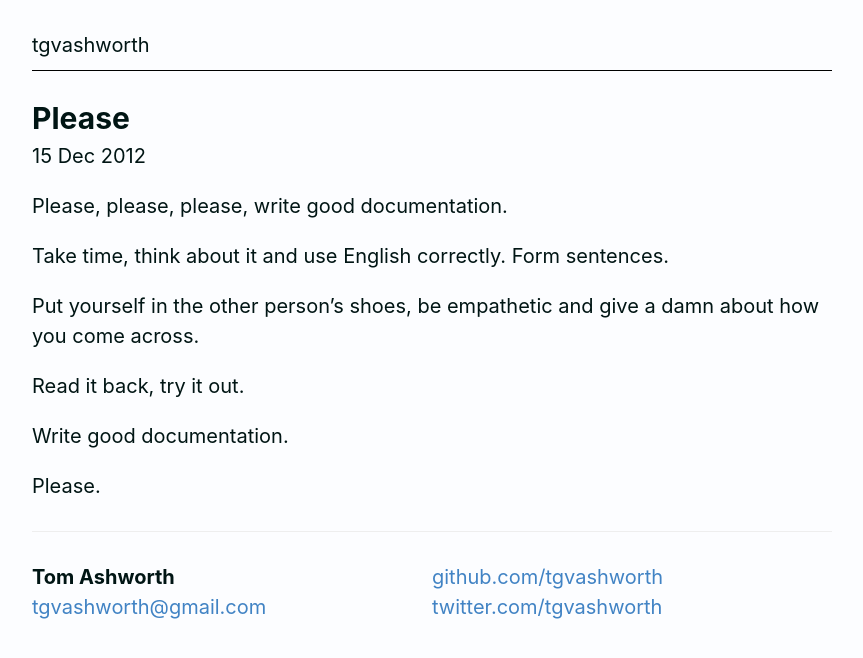
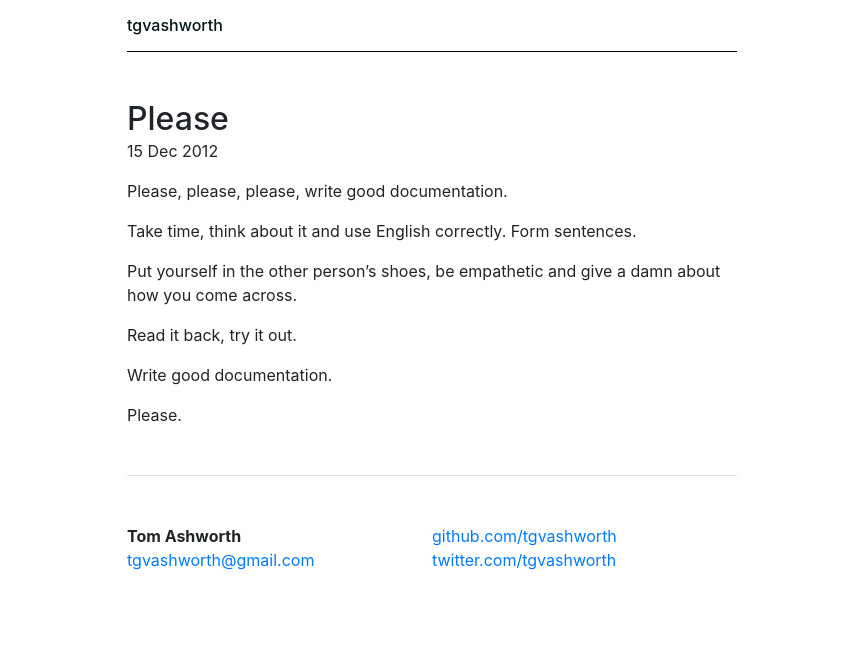
Before and after one commit to tgvashworth/tgvashworth.github.io, a Jekyll site: the page built from _posts/2012-12-15-documentation.md, in a window 1280 px wide. Shown: the top 658 px of the page, without its empty margins (208-1071 px from the left). Built offline with Jekyll 4.4.1, drawn with Linux system fonts in a browser that asks for light colours; comment, search, counter and statistics services are not loaded.

```diff
--- a/_layouts/default.html
+++ b/_layouts/default.html
@@ -43,13 +34,13 @@
 </script>
 
 <div class="container">
-    <header class="header">
-      <h1 class="title"><a class="alt-2" href="/">{{ site.name }}</a></h1>
+  <header class="header py-3">
+    <h1 class="title h6 m-0"><a class="alt-2" href="/">{{ site.name }}</a></h1>
   </header>
 
   {{ content }}
 
-    <footer class="footer">
+  <footer class="mt-5 py-5 border-top">
     <div class="clearfix">
       <div class="contact">
         <p>
@@ -59,19 +50,15 @@
       </div>
       <div class="contact">
         <p>
-            <a href="https://github.com/tgvashworth">github.com/tgvashworth</a
-            ><br />
-            <a href="https://twitter.com/tgvashworth">twitter.com/tgvashworth</a
-            ><br />
+          <a href="https://github.com/tgvashworth">github.com/tgvashworth</a><br />
+          <a href="https://twitter.com/tgvashworth">twitter.com/tgvashworth</a><br />
         </p>
       </div>
     </div>
   </footer>
 </div>
 
-  <script
-    src="//instant.page/5.0.1"
-    type="module"
-    integrity="sha384-0DvoZ9kNcB36fWcQApIMIGQoTzoBDYTQ85e8nmsfFOGz4RHAdUhADqJt4k3K2uLS"
-  ></script>
+<script src="//instant.page/5.0.1" type="module"
+  integrity="sha384-0DvoZ9kNcB36fWcQApIMIGQoTzoBDYTQ85e8nmsfFOGz4RHAdUhADqJt4k3K2uLS"></script>
+
 </html>
--- a/_layouts/post.html
+++ b/_layouts/post.html
@@ -2,8 +2,10 @@
 layout: default
 ---
 
-<h2 class="post-title">{{ page.title }}</h2>
-<p class="meta">{{ page.date | date_to_string }}</p>
+<div class="mt-5 mb-3">
+  <h2 class="post-title">{{ page.title }}</h2>
+  <p class="meta">{{ page.date | date_to_string }}</p>
+</div>
 
 <div class="post">
   {{ content }}
--- a/css/main.css
+++ b/css/main.css
@@ -1,53 +1,7 @@
-html {
-  font: 20px/1.5 -apple-system, BlinkMacSystemFont, "Segoe UI", Roboto,
-    Helvetica, Arial, sans-serif, "Apple Color Emoji", "Segoe UI Emoji",
-    "Segoe UI Symbol";
+.container {
+  max-width: 40rem;
 }
 
-@media print {
-  html {
-    font-size: 16px;
-  }
-}
-
-body {
-  background: #fcfdff;
-  color: #001514;
-  margin: 0;
-}
-
-@media print {
-  body {
-    background: transparent;
-  }
-}
-
-.container {
-  margin: 1.5rem auto;
-  width: auto;
-  max-width: 40rem;
-  padding: 0 1rem;
-}
-
-@media print {
-  .container {
-    max-width: 100%;
-  }
-}
-
-a {
-  color: #4183c4;
-  text-decoration: none;
-  position: relative;
-}
-a:focus,
-a:hover {
-  outline: none; /* replaced by pseudo-element */
-  border-bottom: 1px solid;
-}
-a:visited {
-  color: #2b5884;
-}
 a.alt,
 a.alt:visited {
   color: #c17400;
@@ -77,12 +31,6 @@ img.me-small {
 
 .header {
   border-bottom: 1px solid black;
-}
-
-.header h1 {
-  font-size: 1rem;
-  margin: 0.5rem 0;
-  font-weight: normal;
 }
 
 blockquote {
@@ -147,15 +95,6 @@ blockquote {
 /* Posts
 /*
 /*****************************************************************************/
-
-.posts {
-  list-style: none;
-  padding-left: 0;
-}
-
-.posts li {
-  margin-bottom: 0.444em;
-}
 
 .post-title {
   margin-bottom: 0;
```
Also changed, not shown: other parts of _layouts/default.html (+5 -14 lines), index.html (+6 -10 lines). Lines whose indentation alone changed are shown as unchanged.
